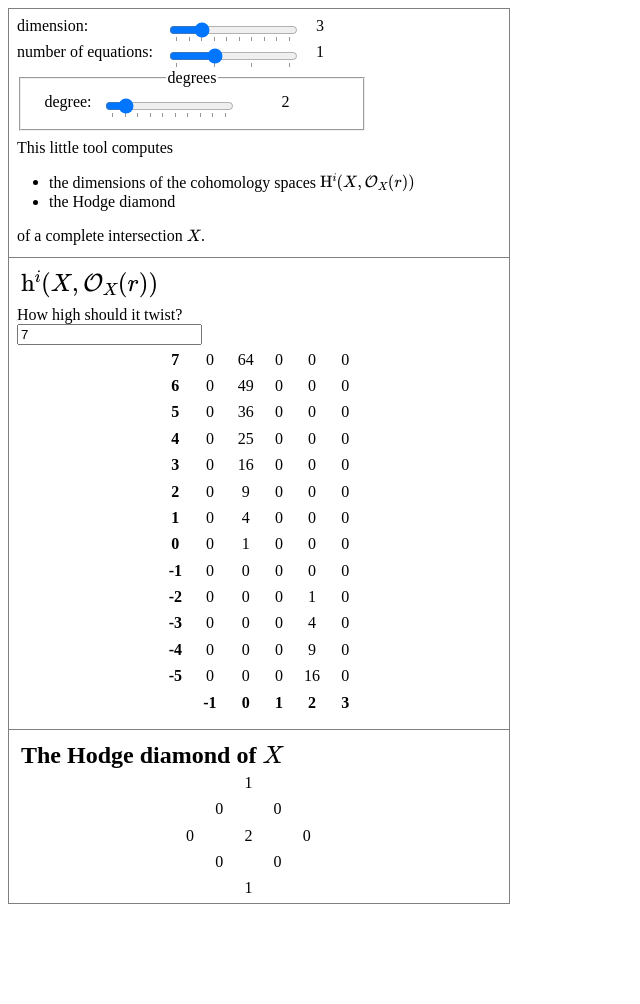
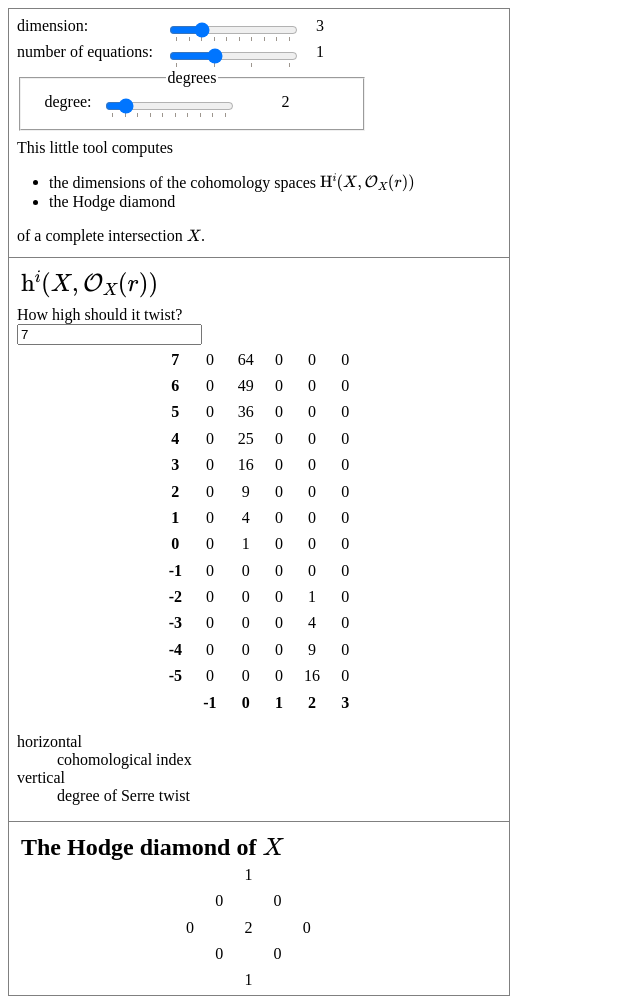
Before and after one commit to pbelmans/cohomology-tables, a plain HTML site: page index.html in a window 1280 px wide. Shown: the whole page, without its empty margins (0-640 px from the left). Before the commit the page ends 912 px from the top, so only its background shows below. Drawn offline with nearby package versions, Linux system fonts and the light colour scheme; some packages are replaced by stand-ins of ours.

Commit message:
Added a remark on the indexing

```diff
--- a/index.html
+++ b/index.html
@@ -236,9 +236,16 @@ function changeDegree(degree, value) {
 <h2 id="dimensions">$\mathrm{h}^i(X,\mathcal{O}_X(r))$</h2>
 <form>
   <label for="maximum" style="width: 200px">How high should it twist?</label>
-  <input type="number" min="1" step="1" value="7" id="maximum" name="maximum">
+  <input type="number" min="2" step="1" value="7" id="maximum" name="maximum">
   <br style="clear: both">
 </form>
+
+<dl style="margin-left: .5em;">
+  <dt>horizontal
+  <dd>cohomological index
+  <dt>vertical
+  <dd>degree of Serre twist
+</dl>
 
 <h2 id="hodge">The Hodge diamond of $X$</h2>
 </body>
```
